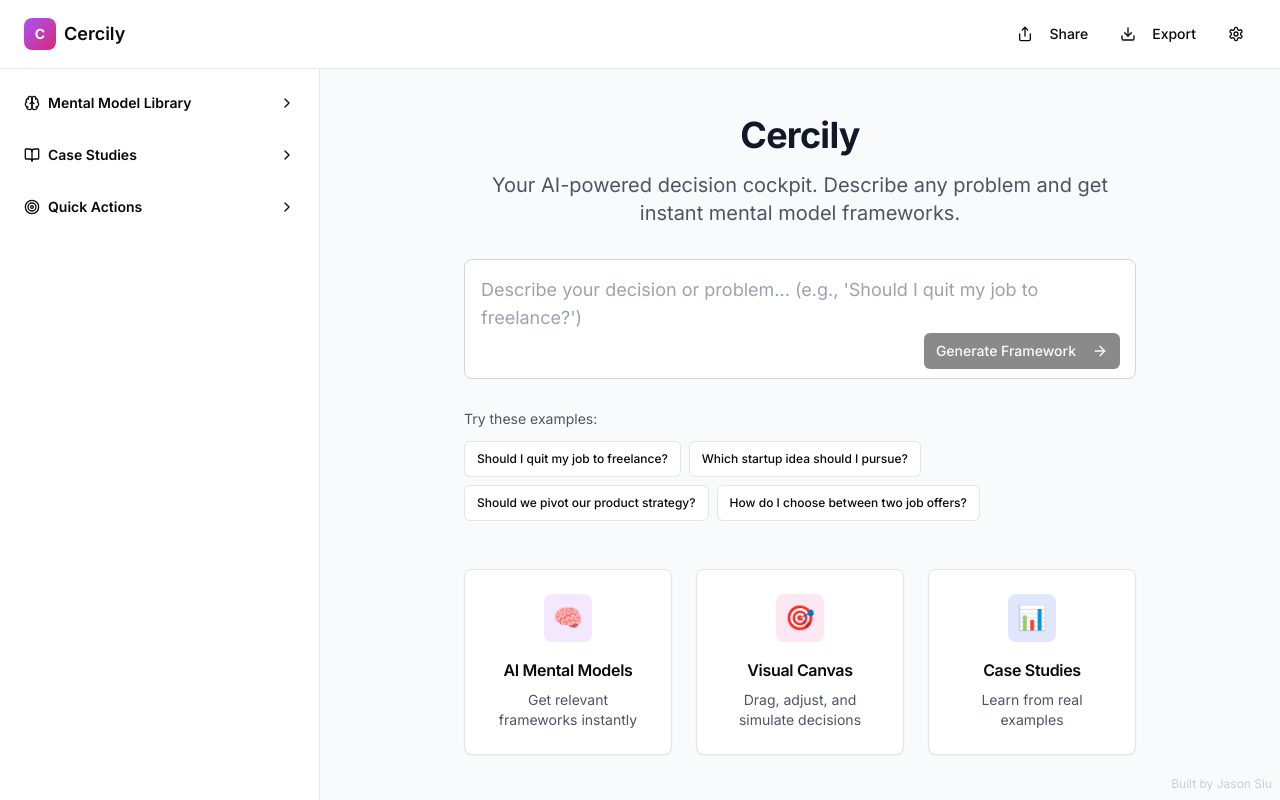
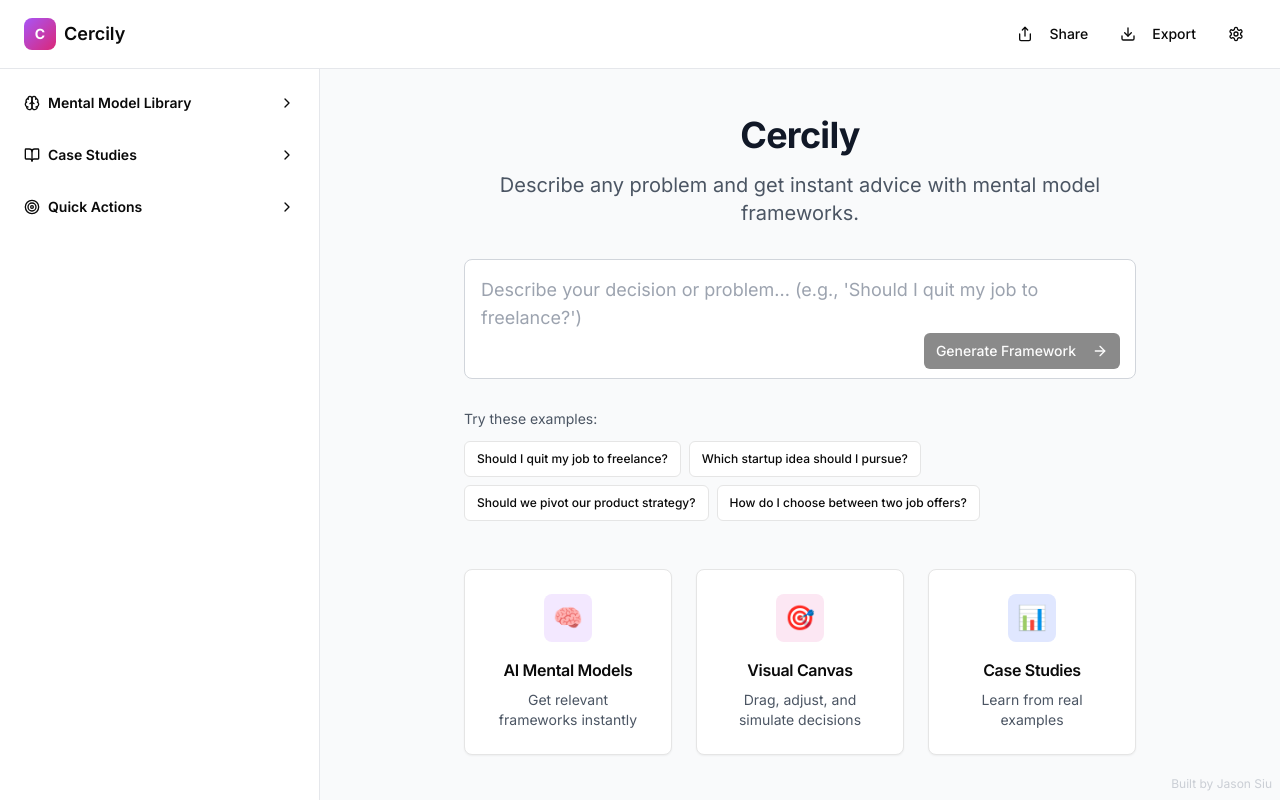
Before and after one commit to jasoncysiu/Cercily, a Next.js app: page / in a window 1280 px wide. Built offline with nearby package versions, Linux system fonts and the light colour scheme.

Commit message:
Update page.tsx

```diff
--- a/app/page.tsx
+++ b/app/page.tsx
@@ -59,7 +59,7 @@ export default function Cercily() {
                 <div className="text-center mb-6 md:mb-8">
                   <h1 className="text-3xl md:text-4xl font-bold text-gray-900 mb-4">Cercily</h1>
                   <p className="text-lg md:text-xl text-gray-600 mb-6 md:mb-8">
-                    Your AI-powered decision cockpit. Describe any problem and get instant mental model frameworks.
+                    Describe any problem and get instant advice with mental model frameworks.
                   </p>
                 </div>
 
```
